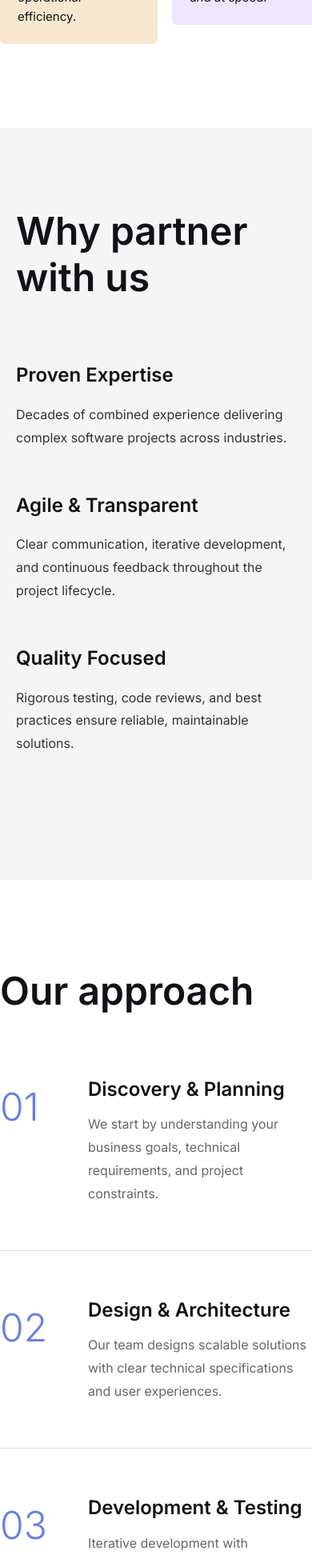
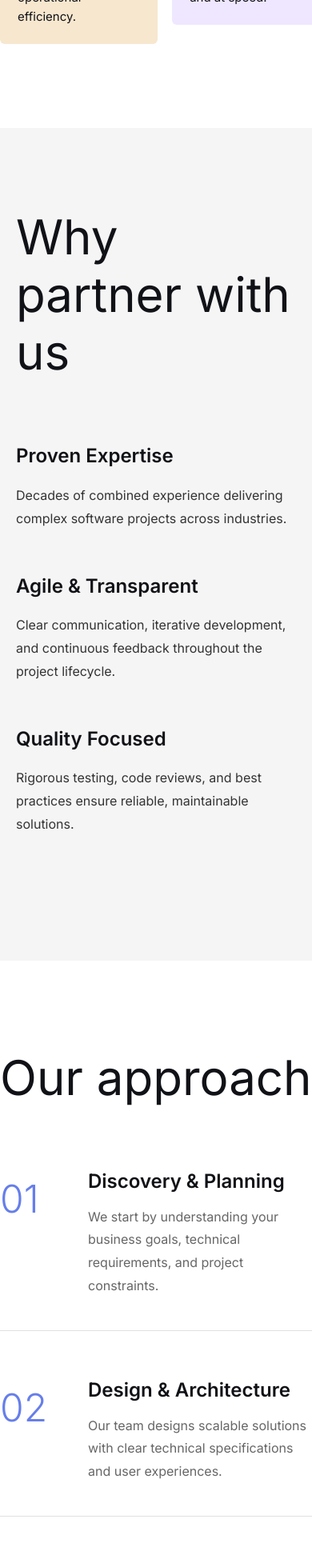
Before and after one commit to Hasitha076/web-agency-site, a React (Create React App) app: page /web-agency-site/services in a window 390 px wide. Shown: the part 1849-3798 px from the top of the page at 80% size. Built offline with nearby package versions, Linux system fonts and the light colour scheme; some icons are missing.

Commit message:
Site is updated

```diff
--- a/src/App.css
+++ b/src/App.css
@@ -198,7 +198,7 @@
     width: 359px;
     height: 359px;
     right: 1%;
-    top: 32%;
+    top: 37%;
     background: transparent;
     border: 2px solid rgb(190 219 255);
   transform: rotate(25deg);
@@ -237,7 +237,7 @@
 
 /* Hero content layout and typography adjustments to match reference */
 .hero .container { position:relative; z-index:2; padding:64px 20px; }
-.hero-content { max-width:1000px; }
+.hero-content { max-width:1366px; }
 .hero-title { font-size: clamp(36px, 6.8vw, 88px); font-weight:300; line-height:1.03; color:#222; margin:0 0 18px; }
 .hero-sub { font-size: clamp(15px, 1.4vw, 18px); color:#222; opacity:0.9; margin:0 0 28px; }
 .hero-cta { display:inline-flex; align-items:center; gap:10px; background:#000; color:#fff; padding:12px 20px; border-radius:2px; text-decoration:none; font-weight:500; box-shadow: none; }
@@ -397,6 +397,10 @@
     gap: 28px;
     align-items: flex-start;
     flex-direction: column;
+}
+.work-section .cards {
+    flex: 0 0 auto;
+    width: 31.333333%;
 }
 
 .work-visual { flex:0 0 420px; display:flex; align-items:center; justify-content:center }
--- a/src/components/Footer.js
+++ b/src/components/Footer.js
@@ -53,7 +53,7 @@ export default function Footer(){
       <div className="container footer-bottom">
         <div className="footer-brand">
           <div className="brand-mark" aria-hidden>
-            <svg width="36" height="36" viewBox="0 0 24 24" fill="none" xmlns="http://www.w3.org/2000/svg"><rect x="3" y="6" width="14" height="14" stroke="#3b82f6" strokeWidth="1.6" fill="none" transform="rotate(45 10 13)"/></svg>
+            <img src={process.env.PUBLIC_URL + '/images/logo.svg'} alt="logo" style={{width:32, height:32}} />
           </div>
           <div className="brand-name">EXPERIENCE LABS &amp; CO.</div>
         </div>
--- a/src/components/Hero.js
+++ b/src/components/Hero.js
@@ -34,8 +34,8 @@ export default function Hero(){
         <div className="row align-items-center">
           <div className="col-12">
             <div className="hero-content">
-              <h1 className="hero-title">Reduce risk. Increase delivery speed. Build better <span className="hero-dynamic"><span className={"word " + (visible ? '' : 'hidden')}>{words[current]}.</span></span></h1>
-              <p className="hero-sub">From architecture to delivery, we build systems that reduce risk and accelerate your roadmap.</p>
+              <h1 className="hero-title">Reduce risk. Increase delivery <br /> speed. Build better <span className="hero-dynamic"><span className={"word " + (visible ? '' : 'hidden')}>{words[current]}.</span></span></h1>
+              <p className="hero-sub">From architecture to delivery, we build systems that reduce risk <br /> and accelerate your roadmap.</p>
               <Link to="/contact" className="hero-cta">Send us a message <ArrowForwardIcon style={{verticalAlign:'middle', marginLeft:8}} fontSize="small" /></Link>
             </div>
           </div>
--- a/src/components/WorkGrid.js
+++ b/src/components/WorkGrid.js
@@ -80,9 +80,9 @@ export default function WorkGrid() {
         </Link>
       </div>
 
-      <div className="row">
+      <div className="row" style={{ justifyContent: 'space-between' }}>
         {works.map(work => (
-          <div className="col-lg-4 col-md-6" key={work.id} style={{marginBottom: '30px'}}>
+          <div className="col-lg-4 col-md-6 cards" key={work.id} style={{marginBottom: '30px'}}>
             <div style={{
               background: '#fff',
               borderRadius: '12px',
@@ -143,8 +143,9 @@ export default function WorkGrid() {
               {/* Content Area */}
               <div data-work-content style={{padding: '25px'}}>
                 <h3 style={{
-                  fontSize: '1.3rem',
-                  fontWeight: '600',
+                  fontFamily: 'Inter, sans-serif',
+                  fontSize: '28px',
+                  fontWeight: '400',
                   marginBottom: '12px',
                   color: '#1a1a1a',
                   lineHeight: '1.4'
--- a/src/pages/Services.js
+++ b/src/pages/Services.js
@@ -35,7 +35,7 @@ export default function ServicesPage() {
         {/* Why Partner With Us Section */}
         <section className="why-partner section" style={{background: '#f5f5f5', padding: '100px 0', margin: '80px auto', borderRadius: '0'}}>
           <div className="container">
-            <h2 style={{fontSize: '3rem', fontWeight: '600', marginBottom: '80px', textAlign: 'left'}}>
+            <h2 style={{fontFamily: 'Inter, sans-serif', fontSize: '60px', fontWeight: '400', marginBottom: '80px', textAlign: 'left'}}>
               Why partner with us
             </h2>
 
@@ -72,12 +72,12 @@ export default function ServicesPage() {
 
         {/* Our Approach Section */}
         <section className="approach-section section container" style={{padding: '30px 0'}}>
-          <h2 style={{fontSize: '3rem', fontWeight: '600', marginBottom: '80px', textAlign: 'left'}}>
+          <h2 style={{fontFamily: 'Inter, sans-serif', fontSize: '60px', fontWeight: '400', marginBottom: '80px', textAlign: 'left'}}>
             Our approach
           </h2>
 
           <div style={{maxWidth: '1100px'}}>
-            <div style={{display: 'flex', gap: '30px', marginBottom: '60px', paddingBottom: '40px', borderBottom: '1px solid #e0e0e0'}}>
+            <div style={{display: 'flex', gap: '30px', marginBottom: '60px', paddingBottom: '25px', borderBottom: '1px solid #e0e0e0'}}>
               <div style={{fontSize: '3rem', fontWeight: '300', color: '#667eea', minWidth: '80px'}}>01</div>
               <div>
                 <h3 style={{fontSize: '1.5rem', fontWeight: '600', marginBottom: '15px'}}>
@@ -89,7 +89,7 @@ export default function ServicesPage() {
               </div>
             </div>
 
-            <div style={{display: 'flex', gap: '30px', marginBottom: '60px', paddingBottom: '40px', borderBottom: '1px solid #e0e0e0'}}>
+            <div style={{display: 'flex', gap: '30px', marginBottom: '60px', paddingBottom: '25px', borderBottom: '1px solid #e0e0e0'}}>
               <div style={{fontSize: '3rem', fontWeight: '300', color: '#667eea', minWidth: '80px'}}>02</div>
               <div>
                 <h3 style={{fontSize: '1.5rem', fontWeight: '600', marginBottom: '15px'}}>
@@ -101,7 +101,7 @@ export default function ServicesPage() {
               </div>
             </div>
 
-            <div style={{display: 'flex', gap: '30px', marginBottom: '60px', paddingBottom: '40px', borderBottom: '1px solid #e0e0e0'}}>
+            <div style={{display: 'flex', gap: '30px', marginBottom: '60px', paddingBottom: '25px', borderBottom: '1px solid #e0e0e0'}}>
               <div style={{fontSize: '3rem', fontWeight: '300', color: '#667eea', minWidth: '80px'}}>03</div>
               <div>
                 <h3 style={{fontSize: '1.5rem', fontWeight: '600', marginBottom: '15px'}}>
```
